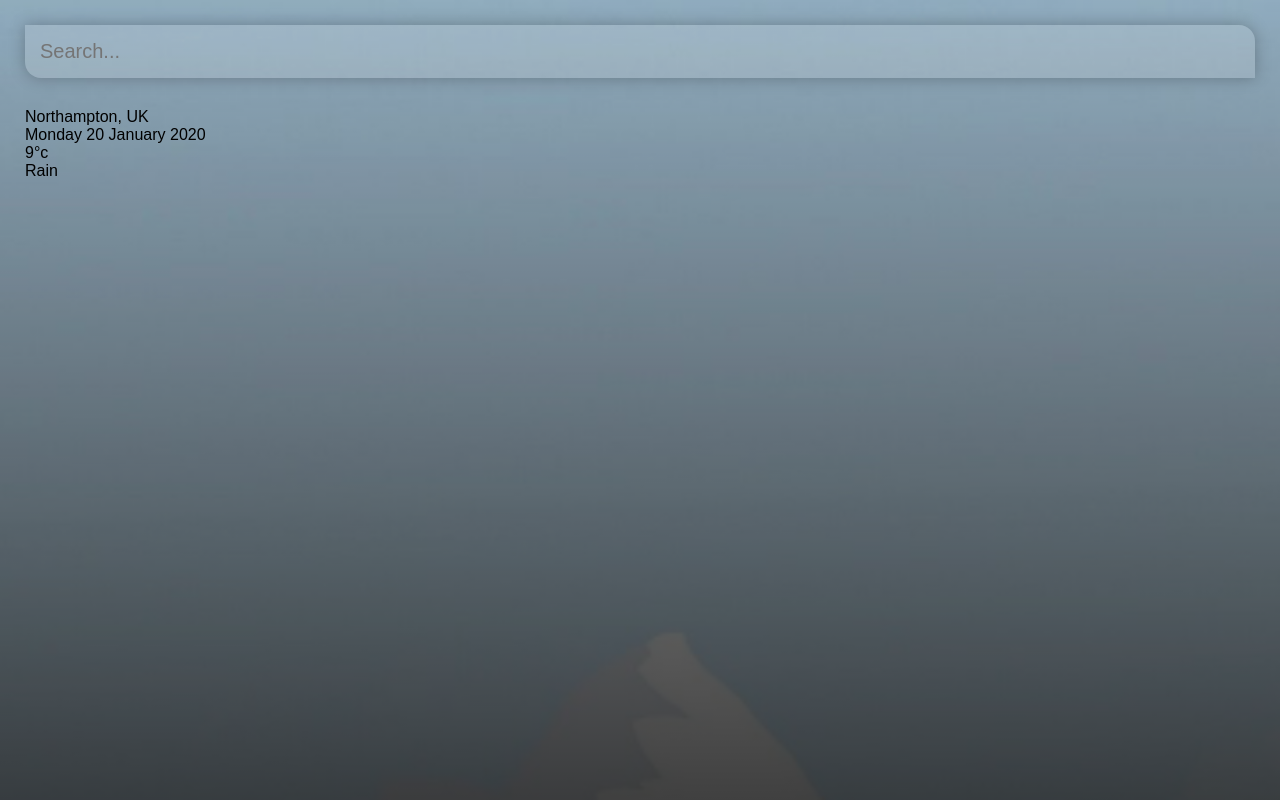
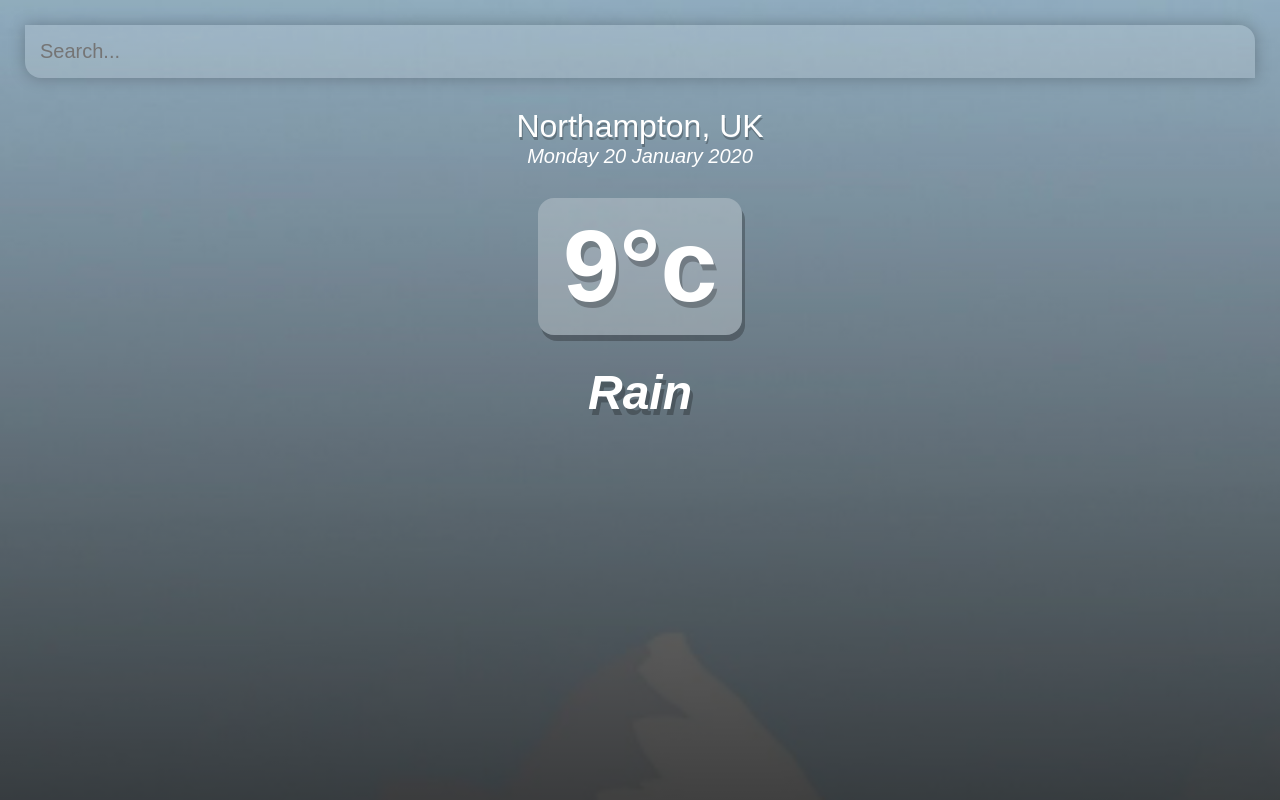
Before and after one commit to hiboabd/vue_weather_app, a Vue app in the folder weather-app/: page / in a window 1280 px wide. Built offline with nearby package versions, Linux system fonts and the light colour scheme.

Commit message:
Location and date info added and styled

```diff
--- a/weather-app/src/App.vue
+++ b/weather-app/src/App.vue
@@ -10,12 +10,13 @@
       </div>
 
       <div class="weather-wrap">
+
         <div class="location-box">
           <div class="location"> Northampton, UK</div>
           <div class="date"> Monday 20 January 2020</div>
         </div>
 
-      <div class="weather-app">
+        <div class="weather-box">
           <div class="temp">9°c</div>
           <div class="weather">Rain</div>
         </div>
@@ -33,7 +34,7 @@
   name: 'App',
   data () {
     return {
-      api_key: 'eccd5c4075d532fe23880baede2dde62'
+      api_key: ''
     }
   }
 }
@@ -81,7 +82,7 @@
   outline: none;
   background: none;
 
-  box-shadow: 0px 0px 16px rgba(0,0,0,0.25);
+  box-shadow: 0px 0px 16px rgba(0, 0, 0, 0.25);
   background-color: rgba(255, 255, 255, 0.15);
   border-radius: 0px 16px 0px 16px;
   transition: 0.4s;
@@ -89,9 +90,50 @@
 
 .search-box .search-bar:focus{
   background-color: rgba(255, 255, 255, 0.75);
-  box-shadow: 0px 0px 16px rgba(0,0,0, 0.25);
+  box-shadow: 0px 0px 16px rgba(0, 0, 0, 0.25);
   border-radius: 16px 0px 16px 0px;
+}
 
+.location-box .location {
+  color: white;
+  font-size: 32px;
+  font-weight: 500;
+  text-align: center;
+  text-shadow: 1px 3px rgba(0, 0, 0, 0.25);
+}
+
+.location-box .date {
+  color: white;
+  font-size: 20px;
+  font-weight: 300;
+  text-align: center;
+  font-style: italic;
+}
+
+.weather-box {
+  text-align: center;
+}
+
+.weather-box .temp {
+  display: inline-block;
+  padding: 10px 25px;
+  color: white;
+  font-size: 102px;
+  font-weight: 900;
+  text-shadow: 3px 6px rgba(0, 0, 0, 0.25);
+  background-color: rgba(255, 255, 255, 0.25);
+  border-radius: 16px;
+  margin: 30px 0px;
+
+  box-shadow: 3px 6px rgba(0, 0, 0, 0.25);
+}
+
+.weather-box .weather {
+  color: white;
+  font-size: 48px;
+  font-weight: 700;
+  font-style: italic;
+  text-shadow: 3px 6px rgba(0, 0, 0, 0.25);
 }
 
 </style>
```
Lines whose indentation alone changed are shown as unchanged.
